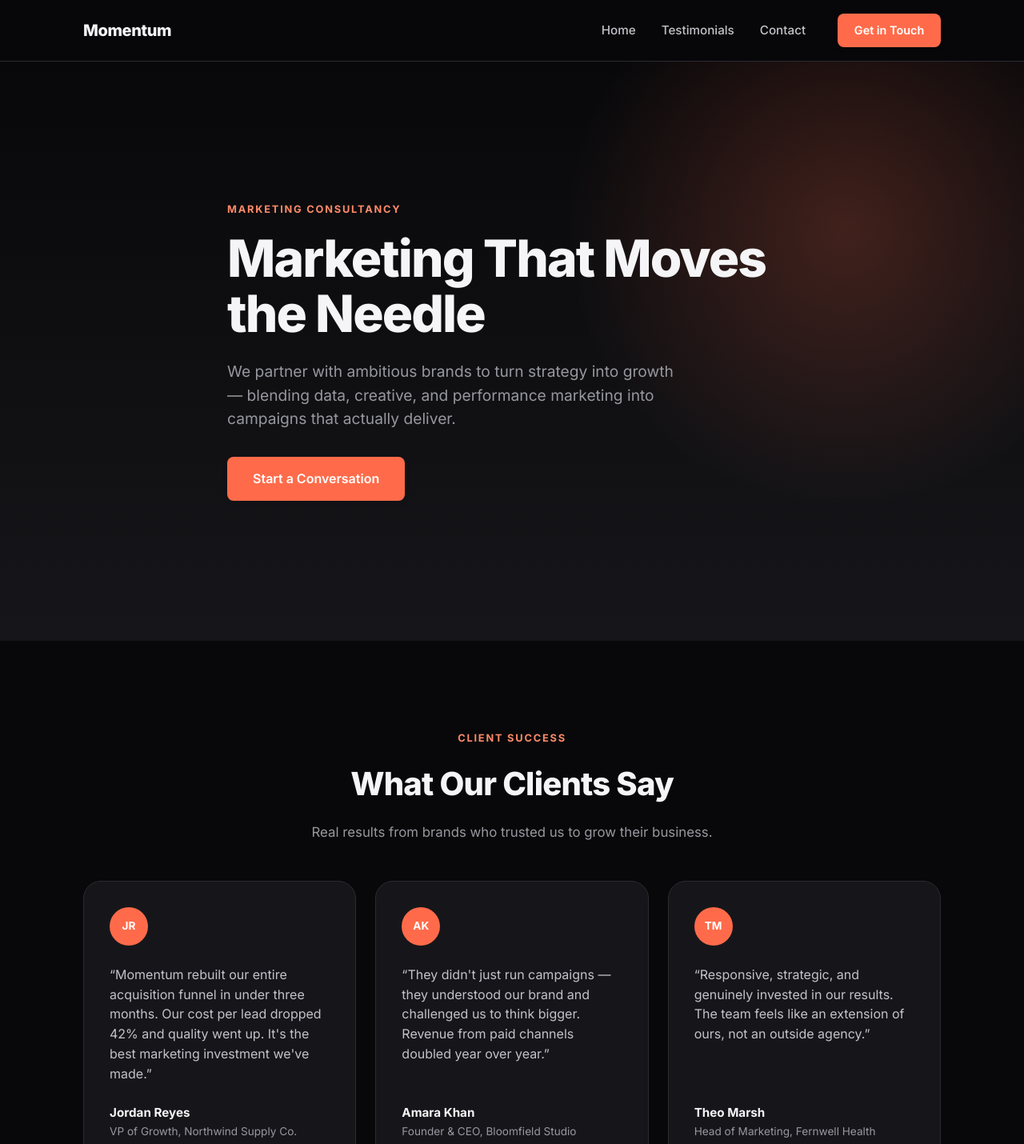
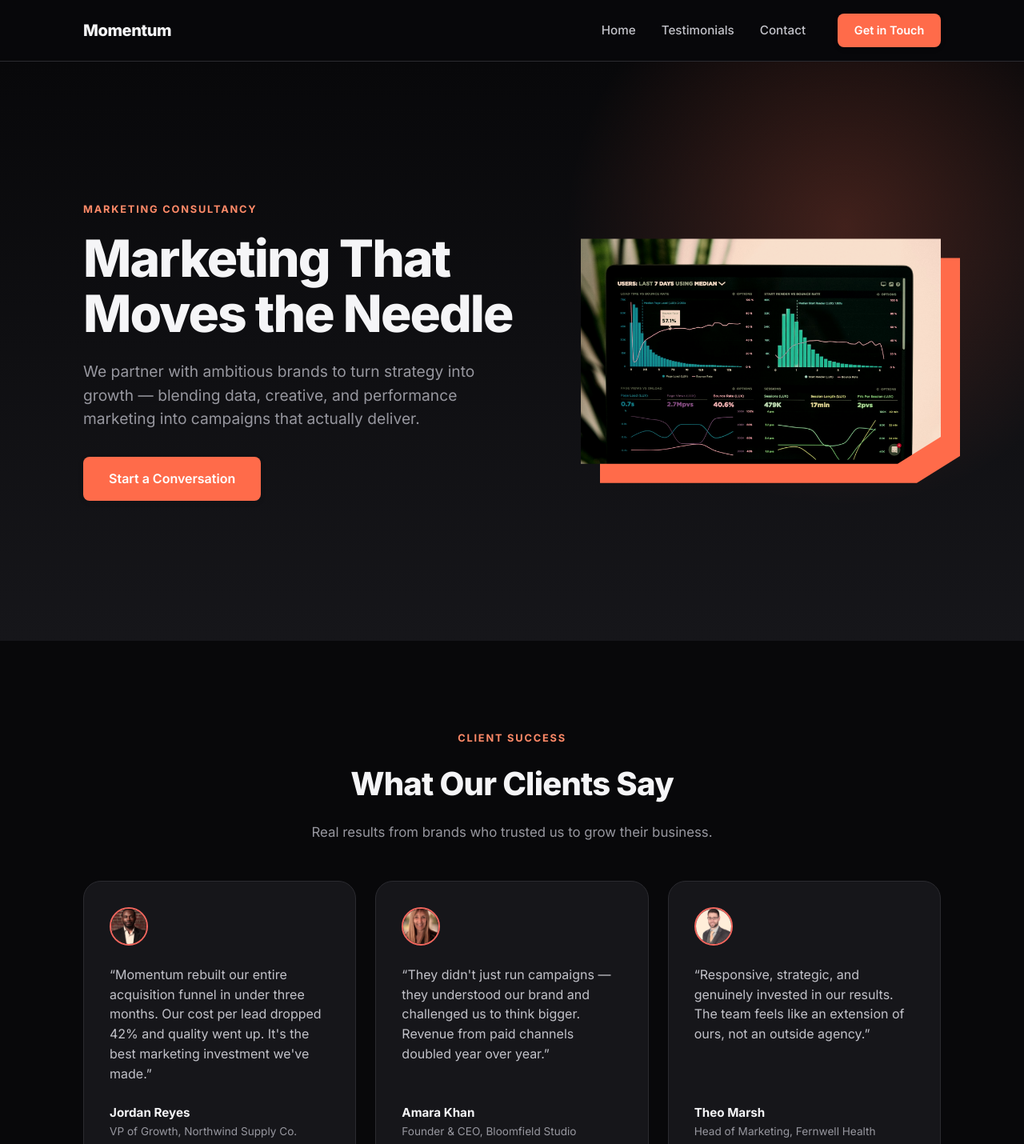
Before and after one commit to bryanlsurya-sketch/agenticcourse202607, a plain HTML site: page index.html in a window 1280 px wide. Shown: the top 1430 px of the page at 80% size. Drawn offline with Linux system fonts and the light colour scheme.

Commit message:
Add real photography to hero and testimonials
Split hero into headline + a duotone-treated dashboard photo in a diagonal
coral-clipped frame, and swap testimonial initial-circles for real headshot
photos with the same coral tint for visual cohesion. Photos are free-license
(Unsplash). Adds fetchpriority="high" on the above-fold hero image and
loading="lazy" on the below-fold avatars per a web-design-guidelines audit.

Co-Authored-By: Claude Sonnet 5 <noreply@anthropic.com>

```diff
--- a/index.html
+++ b/index.html
@@ -36,7 +36,8 @@
   <main>
     <section id="home" class="hero">
       <div class="hero__glow" aria-hidden="true"></div>
-      <div class="container hero__content">
+      <div class="container hero__grid">
+        <div class="hero__content">
           <p class="eyebrow">Marketing Consultancy</p>
           <h1 class="hero__headline">Marketing That Moves the Needle</h1>
           <p class="hero__subheadline">
@@ -45,6 +46,10 @@
           </p>
           <div class="hero__actions">
             <a href="#contact" class="btn btn--primary btn--large" id="heroCta">Start a Conversation</a>
+          </div>
+        </div>
+        <div class="hero__frame" aria-hidden="true">
+          <img src="assets/images/hero-agency.jpg" alt="" class="hero__image" width="1600" height="1000" fetchpriority="high" />
         </div>
       </div>
     </section>
@@ -59,7 +64,7 @@
 
         <div class="testimonial-grid">
           <article class="testimonial-card">
-            <div class="testimonial-card__avatar" aria-hidden="true">JR</div>
+            <img src="assets/images/avatar-jordan-reyes.jpg" alt="" class="testimonial-card__avatar" width="48" height="48" loading="lazy" />
             <p class="testimonial-card__quote">
               &ldquo;Momentum rebuilt our entire acquisition funnel in under three months.
               Our cost per lead dropped 42% and quality went up. It's the best marketing
@@ -72,7 +77,7 @@
           </article>
 
           <article class="testimonial-card">
-            <div class="testimonial-card__avatar" aria-hidden="true">AK</div>
+            <img src="assets/images/avatar-amara-khan.jpg" alt="" class="testimonial-card__avatar" width="48" height="48" loading="lazy" />
             <p class="testimonial-card__quote">
               &ldquo;They didn't just run campaigns &mdash; they understood our brand and challenged
               us to think bigger. Revenue from paid channels doubled year over year.&rdquo;
@@ -84,7 +89,7 @@
           </article>
 
           <article class="testimonial-card">
-            <div class="testimonial-card__avatar" aria-hidden="true">TM</div>
+            <img src="assets/images/avatar-theo-marsh.jpg" alt="" class="testimonial-card__avatar" width="48" height="48" loading="lazy" />
             <p class="testimonial-card__quote">
               &ldquo;Responsive, strategic, and genuinely invested in our results. The team feels
               like an extension of ours, not an outside agency.&rdquo;
--- a/styles.css
+++ b/styles.css
@@ -245,9 +245,42 @@ button {
   pointer-events: none;
 }
 
+.hero__grid {
+  position: relative;
+  display: grid;
+  grid-template-columns: 1fr;
+  align-items: center;
+  gap: var(--space-6);
+}
+
 .hero__content {
   position: relative;
   max-width: 760px;
+}
+
+.hero__frame {
+  position: relative;
+}
+
+.hero__frame::before {
+  content: "";
+  position: absolute;
+  inset: var(--space-3) calc(-1 * var(--space-3)) calc(-1 * var(--space-3)) var(--space-3);
+  background: var(--color-coral);
+  clip-path: polygon(0 0, 100% 0, 100% 88%, 88% 100%, 0 100%);
+  z-index: 0;
+}
+
+.hero__image {
+  position: relative;
+  z-index: 1;
+  width: 100%;
+  height: auto;
+  aspect-ratio: 8 / 5;
+  object-fit: cover;
+  object-position: center 78%;
+  clip-path: polygon(0 0, 100% 0, 100% 88%, 88% 100%, 0 100%);
+  filter: grayscale(0.4) contrast(1.05) brightness(0.85) sepia(0.25) hue-rotate(-14deg) saturate(1.8);
 }
 
 .hero__headline {
@@ -303,13 +336,9 @@ button {
   width: 48px;
   height: 48px;
   border-radius: 50%;
-  background: var(--color-coral);
-  color: #fff;
-  display: flex;
-  align-items: center;
-  justify-content: center;
-  font-weight: 700;
-  font-size: 0.85rem;
+  object-fit: cover;
+  border: 2px solid var(--color-coral);
+  filter: grayscale(0.4) contrast(1.05) brightness(0.9) sepia(0.25) hue-rotate(-14deg) saturate(1.8);
 }
 
 .testimonial-card__quote {
@@ -510,4 +539,8 @@ button {
   .testimonial-grid {
     grid-template-columns: repeat(3, 1fr);
   }
+
+  .hero__grid {
+    grid-template-columns: 1.1fr 0.9fr;
+  }
 }
```
Also changed, not shown: assets/images/avatar-amara-khan.jpg (added), assets/images/avatar-jordan-reyes.jpg (added), assets/images/avatar-theo-marsh.jpg (added), assets/images/hero-agency.jpg (added). Lines whose indentation alone changed are shown as unchanged.
